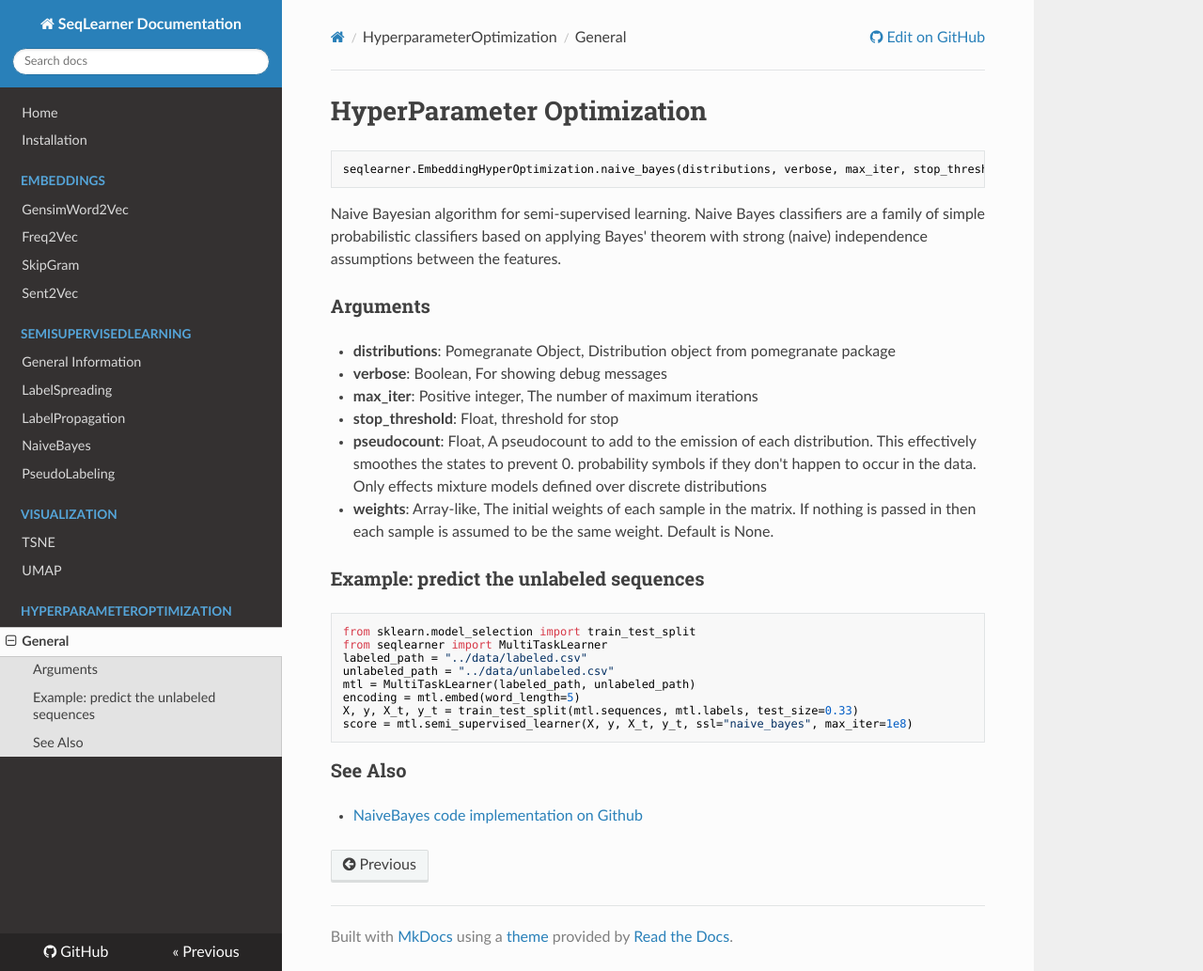
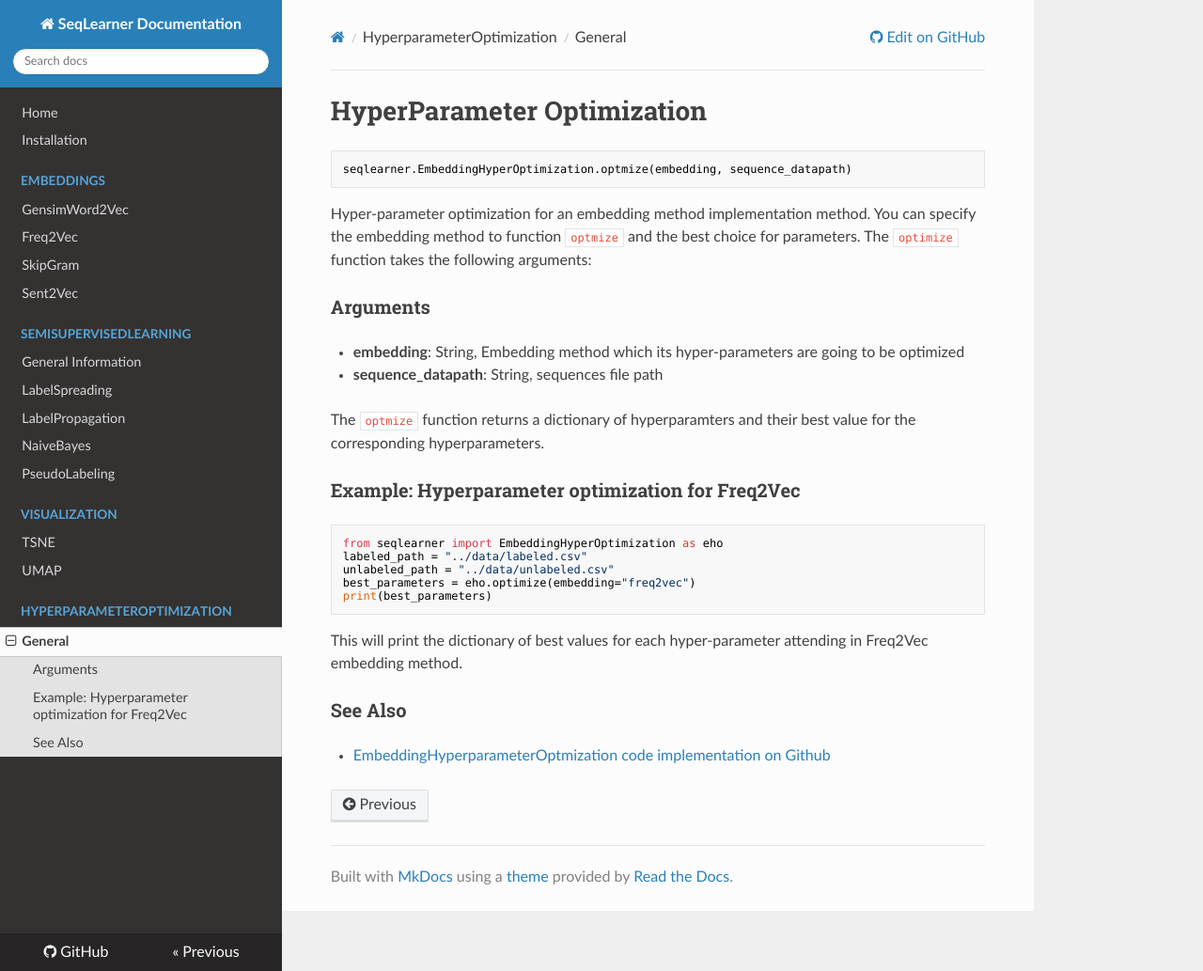
Before and after one commit to EliHei/SeqLearn, an MkDocs documentation site: the page built from docs/HyperparameterOptimization/hyperopt.md, in a window 1280 px wide and 1033 px high. Shown: the whole window at 94% size. Built offline with MkDocs 1.6.1, drawn with Linux system fonts in a browser that asks for light colours; nearby versions of some CDN libraries.

Commit message:
Update embedding hyperopt

````diff
--- a/docs/HyperparameterOptimization/hyperopt.md
+++ b/docs/HyperparameterOptimization/hyperopt.md
@@ -1,32 +1,29 @@
 # HyperParameter Optimization
 ```python
-seqlearner.EmbeddingHyperOptimization.naive_bayes(distributions, verbose, max_iter, stop_threshold, pseudocount, weights)
+seqlearner.EmbeddingHyperOptimization.optmize(embedding, sequence_datapath)
 ```
 
-Naive Bayesian algorithm for semi-supervised learning.
-Naive Bayes classifiers are a family of simple probabilistic classifiers based on applying Bayes' theorem with strong (naive) independence assumptions between the features.
+Hyper-parameter optimization for an embedding method implementation method.
+You can specify the embedding method to function `optmize` and the best choice for parameters.
+The `optimize` function takes the following arguments:
 
 ### Arguments
-- __distributions__: Pomegranate Object, Distribution object from pomegranate package
-- __verbose__: Boolean, For showing debug messages
-- __max_iter__: Positive integer, The number of maximum iterations
-- __stop_threshold__: Float, threshold for stop
-- __pseudocount__: Float, A pseudocount to add to the emission of each distribution. This effectively smoothes the states to prevent 0. probability symbols if they don't happen to occur in the data. Only effects mixture models defined over discrete distributions
-- __weights__: Array-like, The initial weights of each sample in the matrix. If nothing is passed in then each sample is assumed to be the same weight. Default is None.
+- __embedding__: String, Embedding method which its hyper-parameters are going to be optimized
+- __sequence_datapath__: String, sequences file path
 
+The `optmize` function returns a dictionary of hyperparamters and their best value for the corresponding hyperparameters.
 
-### Example: predict the unlabeled sequences
+### Example: Hyperparameter optimization for Freq2Vec
 
 ```python
-from sklearn.model_selection import train_test_split
-from seqlearner import MultiTaskLearner
+from seqlearner import EmbeddingHyperOptimization as eho
 labeled_path = "../data/labeled.csv"
 unlabeled_path = "../data/unlabeled.csv"
-mtl = MultiTaskLearner(labeled_path, unlabeled_path)
-encoding = mtl.embed(word_length=5)
-X, y, X_t, y_t = train_test_split(mtl.sequences, mtl.labels, test_size=0.33)
-score = mtl.semi_supervised_learner(X, y, X_t, y_t, ssl="naive_bayes", max_iter=1e8)
+best_parameters = eho.optimize(embedding="freq2vec")
+print(best_parameters)
 ```
 
+This will print the dictionary of best values for each hyper-parameter attending in Freq2Vec embedding method.
+
 ### See Also
-- [NaiveBayes code implementation on Github](https://github.com/EliHei/seqlearn/blob/master/seqlearner/SemiSupervisedLearner.py)
+- [EmbeddingHyperparameterOptmization code implementation on Github](https://github.com/EliHei/seqlearn/blob/master/seqlearner/EmbeddingHyperOptimization.py)
````
Also changed, not shown: 1 other file.
